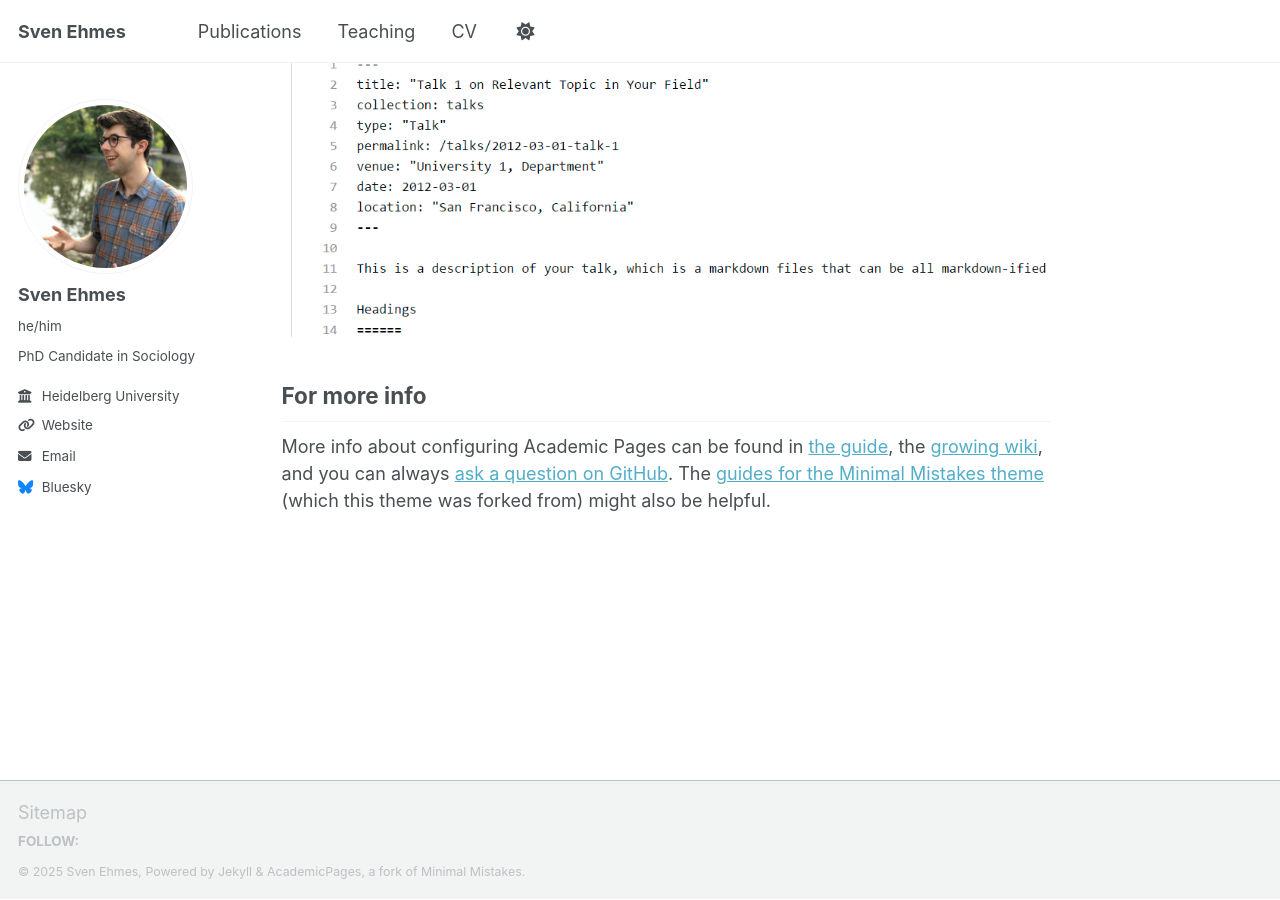
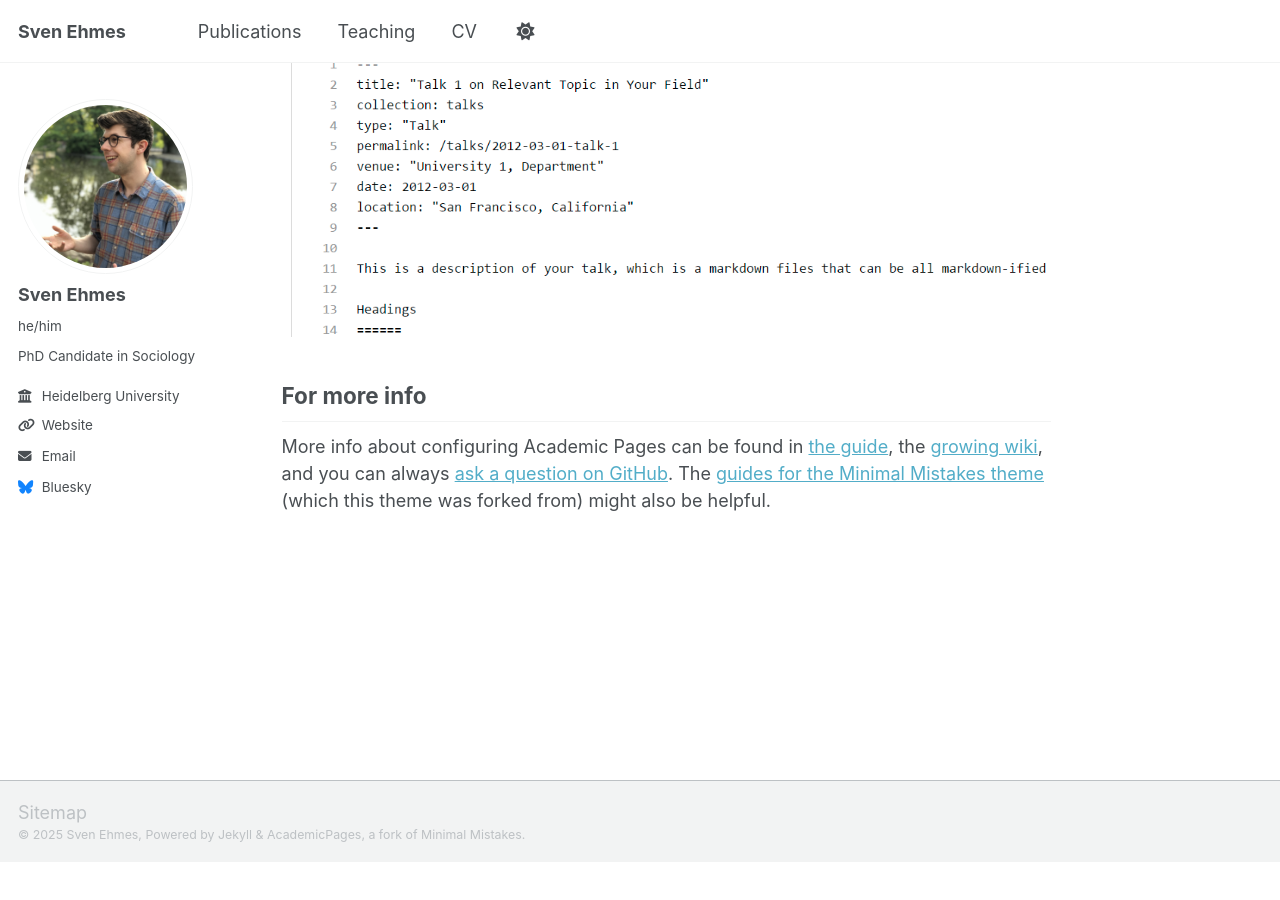
Before and after one commit to sehmes/sehmes.github.io, a Jekyll site: the page built from _pages/about.md, in a window 1280 px wide and 900 px high, scrolled down 2862 px. Built offline with Jekyll 4.4.1, drawn with Linux system fonts in a browser that asks for light colours; a script that is not in the unit is left out; after the commit the page ends 3725 px from its top, so only the background shows below that.

Commit message:
update footer

```diff
--- a/_includes/footer.html
+++ b/_includes/footer.html
@@ -1,23 +1,4 @@
 {% include base_path %}
-
-{% if site.author.github or site.author.bitbucket or site.atom_feed.hide != true %}
-<div class="page__footer-follow">
-  <ul class="social-icons">
-    {% if site.data.ui-text[site.locale].follow_label %}
-      <li><strong>{{ site.data.ui-text[site.locale].follow_label }}</strong></li>
-    {% endif %}
-    {% if site.author.github %}
-      <li><a href="https://github.com/{{ site.author.github }}"><i class="fab fa-github" aria-hidden="true"></i> GitHub</a></li>
-    {% endif %}
-    {% if site.author.bitbucket %}
-      <li><a href="https://bitbucket.org/{{ site.author.bitbucket }}"><i class="fab fa-bitbucket" aria-hidden="true"></i> Bitbucket</a></li>
-    {% endif %}
-    {% if site.atom_feed.hide != true %}
-    <!-- <li><a href="{% if site.atom_feed.path %}{{ site.atom_feed.path }}{% else %}{{ base_path }}/feed.xml{% endif %}"><i class="fa fa-fw fa-rss-square" aria-hidden="true"></i> {{ site.data.ui-text[site.locale].feed_label | default: "Feed" }}</a></li> -->
-    {% endif %}
-  </ul>
-</div>
-{% endif %}
 
 <div class="page__footer-copyright">
   &copy; {{ site.time | date: '%Y' }} {{ site.name | default: site.title }}, {{ site.data.ui-text[site.locale].powered_by | default: "Powered by" }} <a href="https://jekyllrb.com" rel="nofollow">Jekyll</a> &amp; <a href="https://github.com/academicpages/academicpages.github.io">AcademicPages</a>, a fork of <a href="https://mademistakes.com/work/minimal-mistakes-jekyll-theme/" rel="nofollow">Minimal Mistakes</a>.<br />
```
